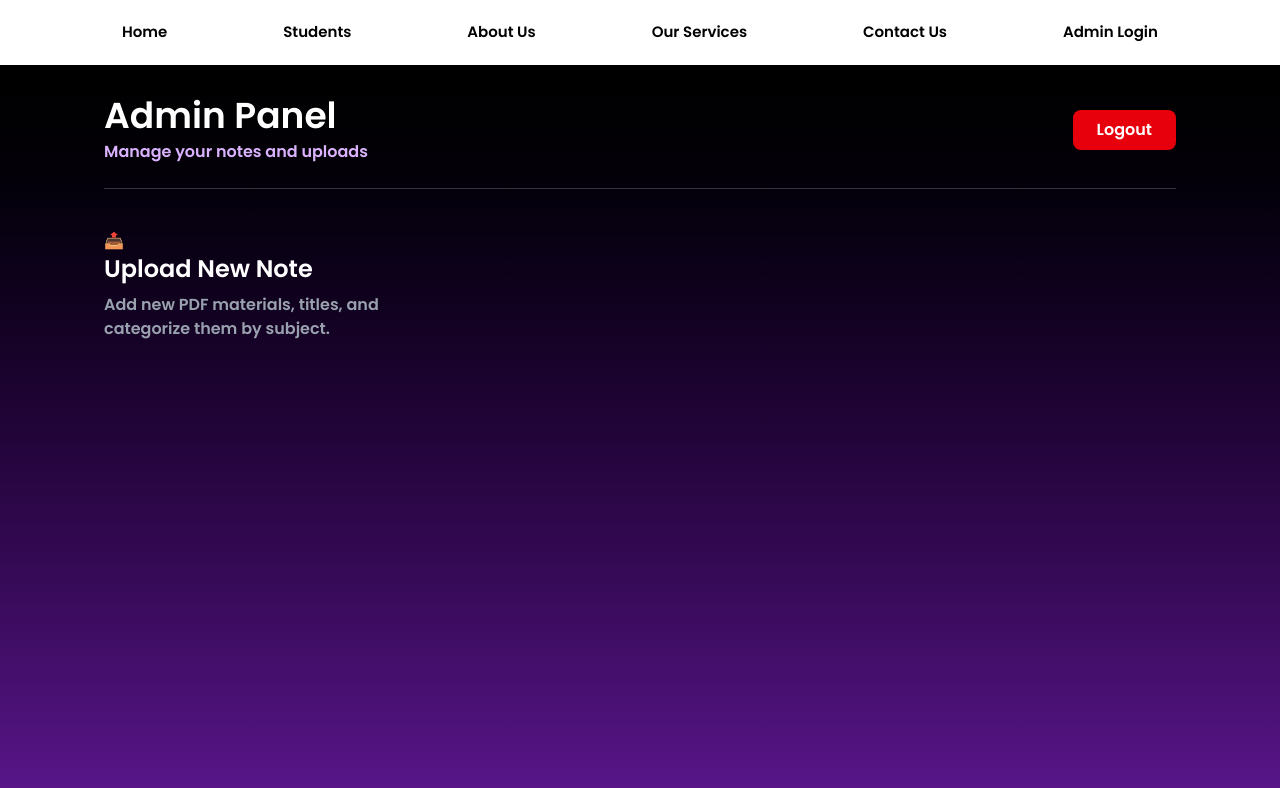
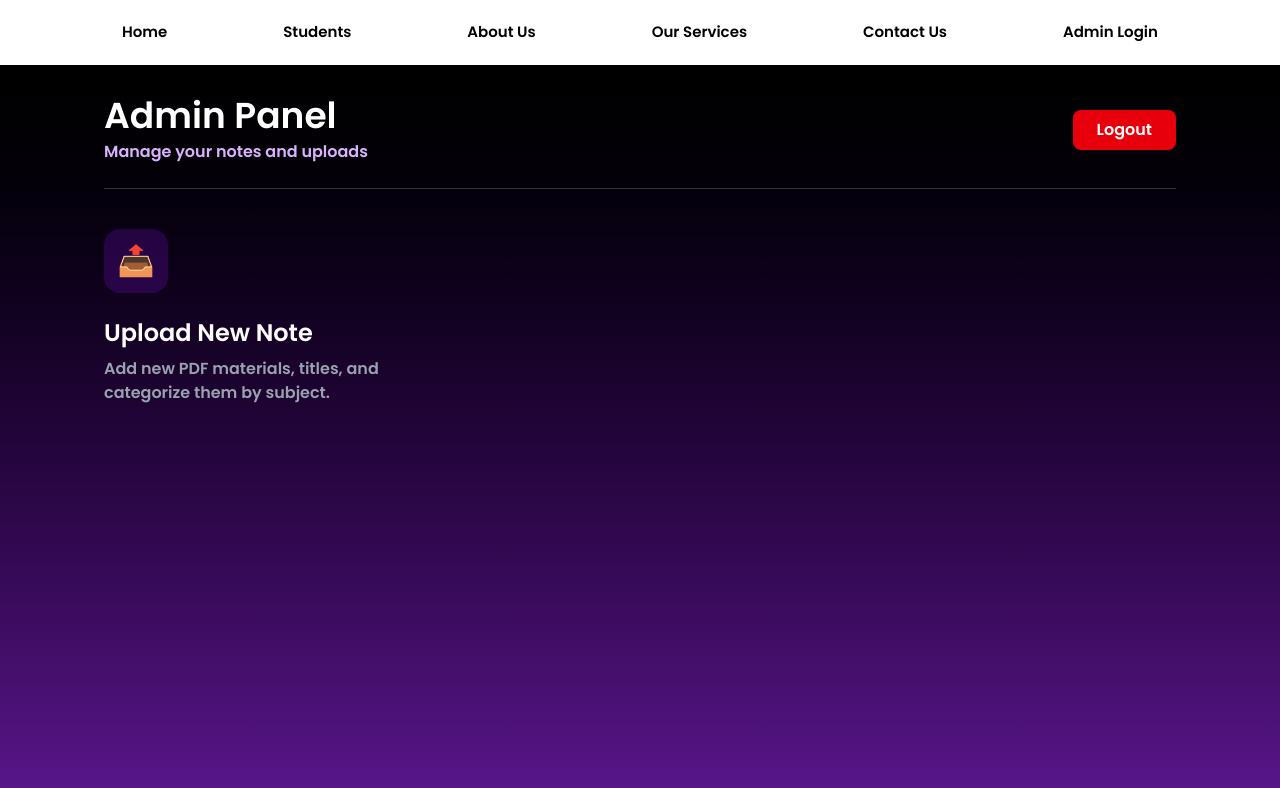
Before and after one commit to ANSHUMANMOREY7/Notes-Store, a React (Vite) app in the folder client/: page /Admin in a window 1280 px wide. Shown: the top 788 px of the page. Built offline with nearby package versions, Linux system fonts and the light colour scheme; sample sign-in values are in the browser's storage.

Commit message:
cards icon designed

```diff
--- a/client/src/pages/Portals/Admin.jsx
+++ b/client/src/pages/Portals/Admin.jsx
@@ -45,7 +45,7 @@ const Admin = () => {
 
 
   <div className="">
-    <div className="">📤</div>
+    <div className="w-16 h-16 bg-purple-600/20 rounded-2xl flex items-center justify-center text-3xl mb-6 group-hover:scale-110 transition-transform">📤</div>
     <h3 className="text-2xl font-bold mb-2">Upload New Note</h3>
     <p className="text-gray-400">Add new PDF materials, titles, and categorize them by subject.</p>
   </div>
```
